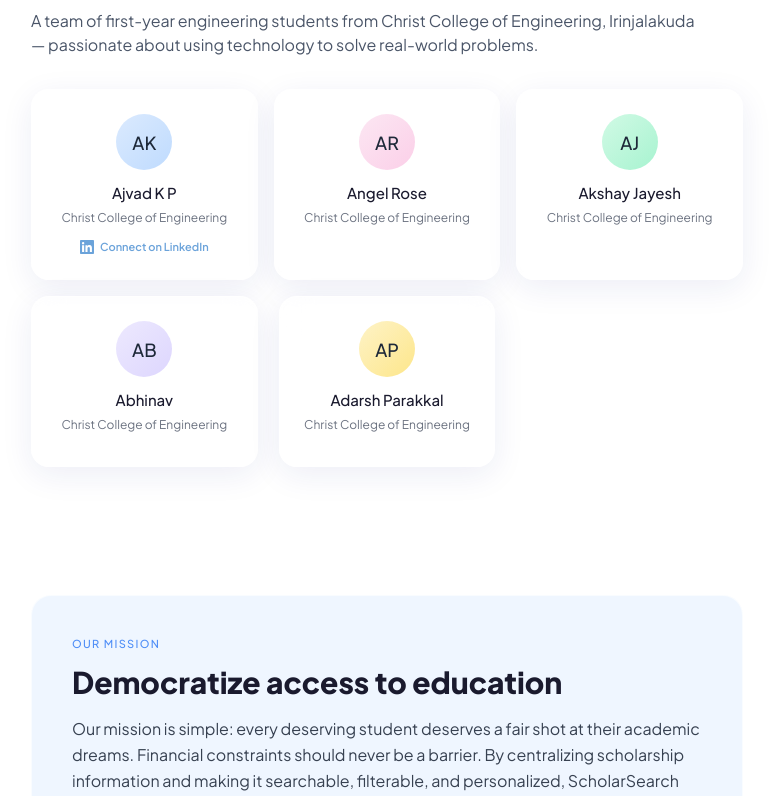
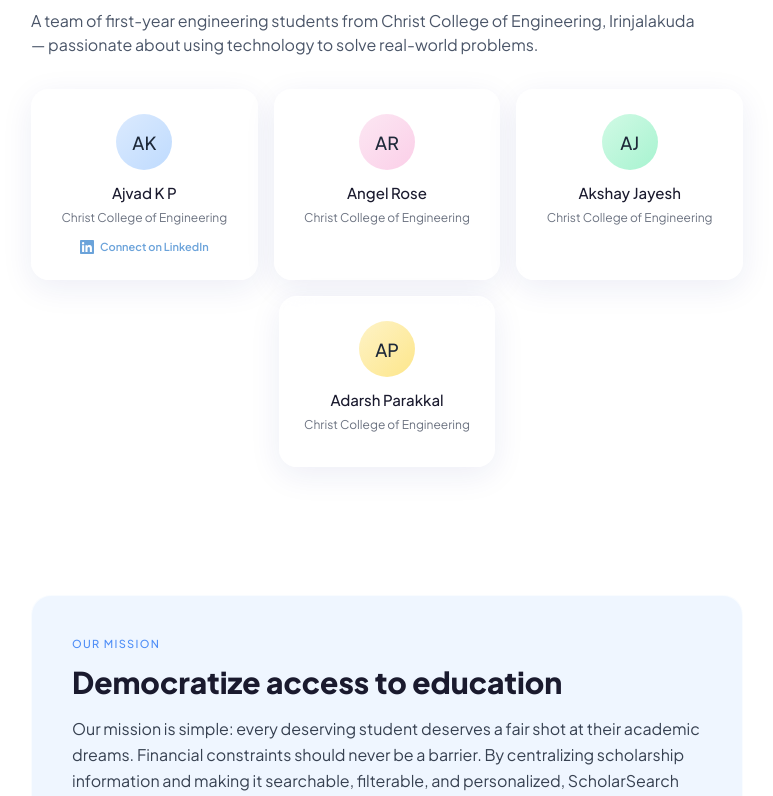
Before and after one commit to AJVADkp/scholarship-finder, a Next.js app: page /about in a window 1280 px wide. Shown: the part 1142-1938 px from the top of the page, without its empty margins (253-1026 px from the left). Built offline with nearby package versions, Linux system fonts and the light colour scheme; no server answers.

Commit message:
Remove Abhinav from about us

```diff
--- a/src/app/about/AboutClientContent.tsx
+++ b/src/app/about/AboutClientContent.tsx
@@ -95,7 +95,6 @@ export function AboutClientContent() {
             { name: "Ajvad K P", bg: "linear-gradient(135deg,#dbeafe,#bfdbfe)", in: "AK", linkedin: "https://www.linkedin.com/in/ajvad-kp-a1259a384" },
             { name: "Angel Rose", bg: "linear-gradient(135deg,#fce7f3,#fbcfe8)", in: "AR" },
             { name: "Akshay Jayesh", bg: "linear-gradient(135deg,#d1fae5,#a7f3d0)", in: "AJ" },
-            { name: "Abhinav", bg: "linear-gradient(135deg,#ede9fe,#ddd6fe)", in: "AB" },
             { name: "Adarsh Parakkal", bg: "linear-gradient(135deg,#fef3c7,#fde68a)", in: "AP", full: true }
           ].map((member, i) => {
             const Comp = member.linkedin ? motion.a : motion.div;
```
